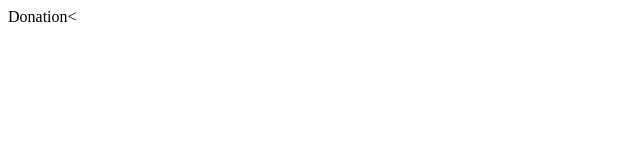
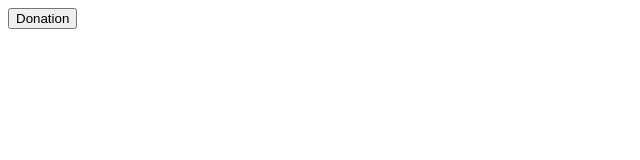
Before and after one commit to Razkargbo/donatie, a plain HTML site: page index.html in a window 1280 px wide. Shown: the whole page, 0-640 px from the left. Drawn offline with Linux system fonts and the light colour scheme.

Commit message:
Update index.html

```diff
--- a/index.html
+++ b/index.html
@@ -18,10 +18,7 @@
 </head>
 <body>
 
-<form action="https://wearedreamcatchers.be/nl/donaties"
-<button type="submit">Donation<
-  </button>
-</form>
+<button type="block">Donation</button>
 
 </body>
 </html>
```
